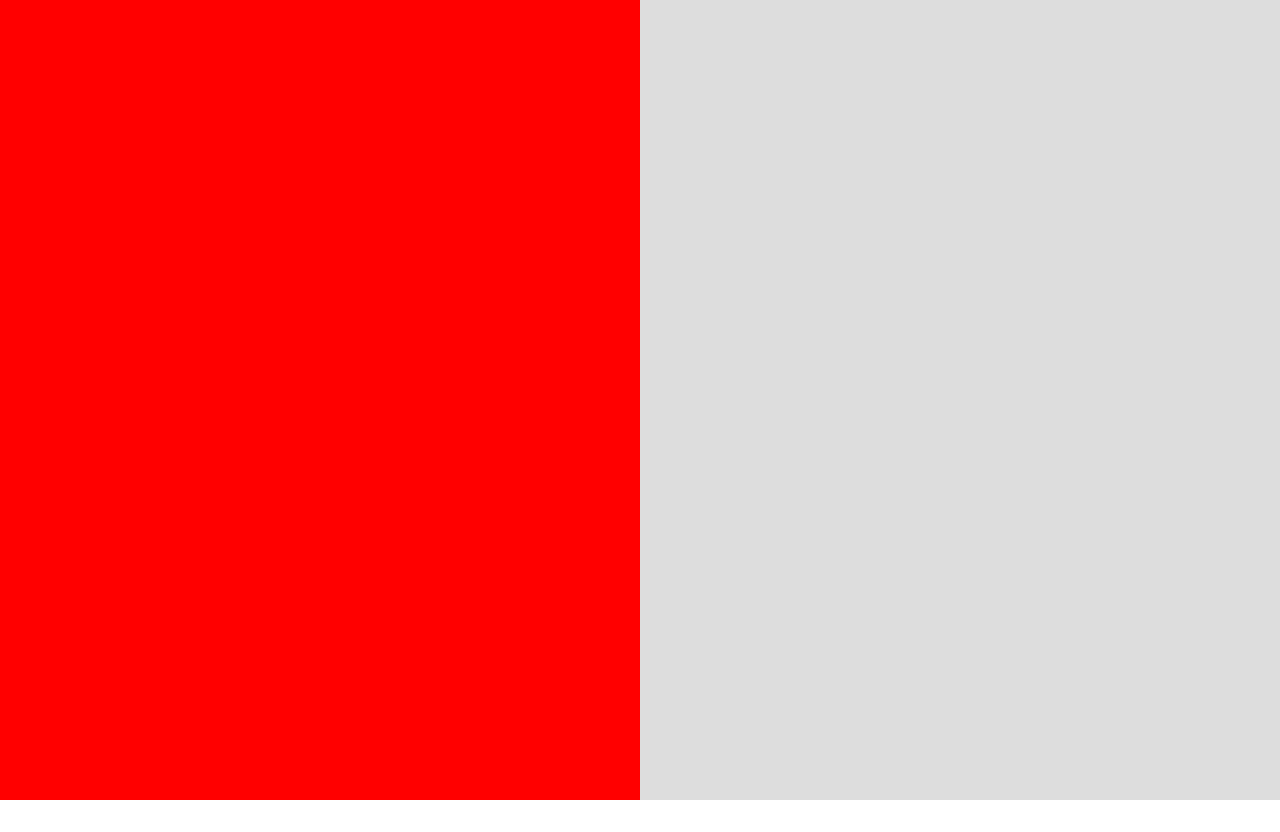
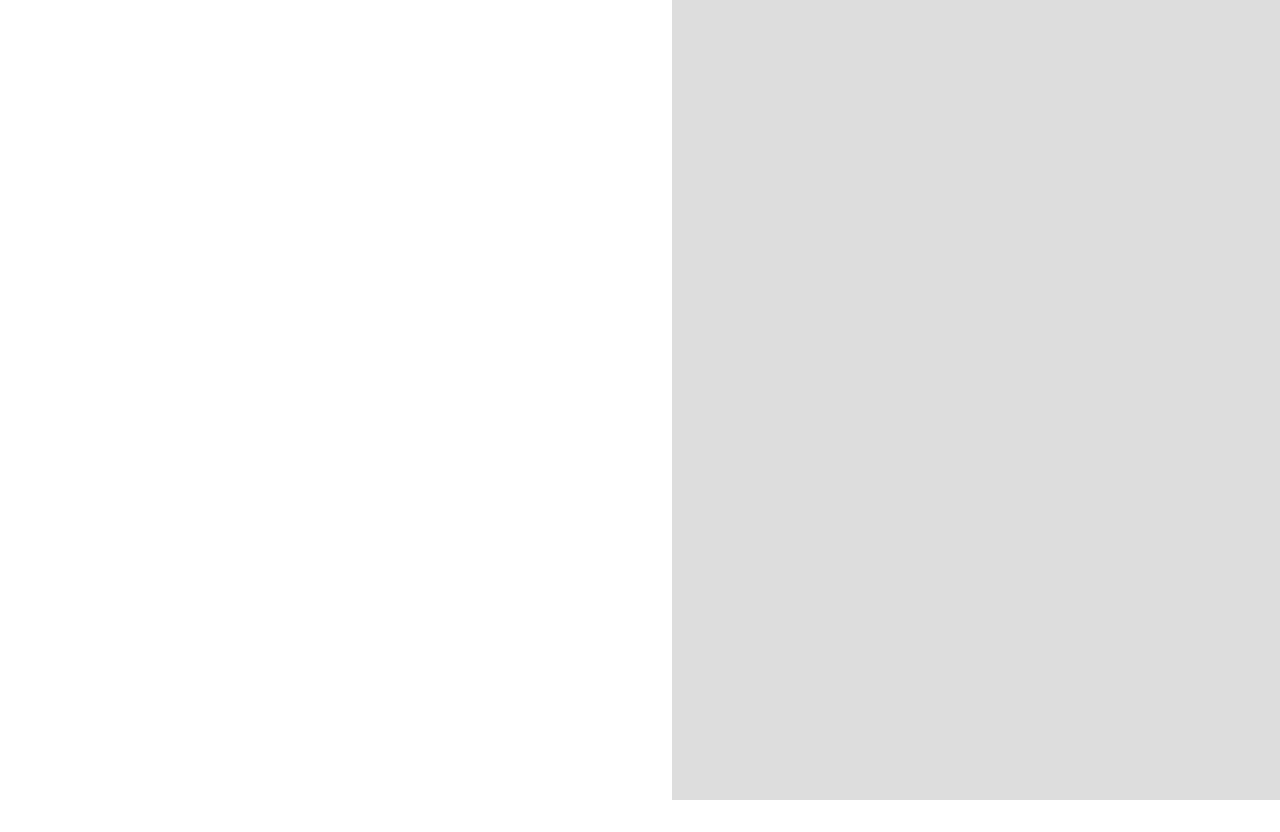
Before and after one commit to matthsena/isilang-webeditor, a Next.js app: page / in a window 1280 px wide. Before the commit the page ends 800 px from the top, so only its background shows below. Built offline with nearby package versions, Linux system fonts and the light colour scheme.

Commit message:
base para a criação de highlights

```diff
--- a/components/IsilangEditor.tsx
+++ b/components/IsilangEditor.tsx
@@ -1,7 +1,9 @@
-import { useState } from 'react'
+import { useState, useEffect } from 'react'
 import styled from "@emotion/styled";
+import { generateHighlight } from '../services/highlight'
 
 const EditorInput = styled.textarea`
+    font-family: sans-serif;
     padding: 1rem;
     position: absolute;
     width: calc(100% - 2rem);
@@ -13,19 +15,28 @@ const EditorInput = styled.textarea`
     outline: none;
     resize: none;
     font-size: 16px;
+    color: transparent;
+    caret-color: black;
 `
 
 const EditorHighlights = styled.div`
+    font-family: sans-serif;
+    padding: 1rem;
     position: absolute;
+    width: calc(100% - 2rem);
+    height: calc(100% - 2rem);
     width: 100%;
     height: 100%;
     z-index: 1;
-    background: red;
+    background: #fff;
+    white-space: pre-wrap;
+    font-size: 16px;
+    color: #000;
 `
-
 
 export default function IsiLangEditor() {
     const [plainText, setPlainText] = useState('')
+    const [highlightText, setHighlightText] = useState('')
 
     function checkTab(e: any) {
         const value = plainText;
@@ -41,10 +52,21 @@ export default function IsiLangEditor() {
         }
     }
 
+    useEffect(() => {
+        const code = generateHighlight(plainText)
+
+        setHighlightText(code)
+    }, [plainText])
+
+
     return (
         <>
-            <EditorInput value={plainText} onKeyDown={e => checkTab(e)} onChange={e => setPlainText(e.target.value)}></EditorInput>
-            <EditorHighlights></EditorHighlights>
+            <EditorInput spellCheck={false} value={plainText} onKeyDown={e => checkTab(e)} onChange={e => setPlainText(e.target.value)}></EditorInput>
+            <EditorHighlights
+                dangerouslySetInnerHTML={{
+                    __html: highlightText
+                }}>
+            </EditorHighlights>
         </>
     )
 }
--- /dev/null
+++ b/services/highlight.ts
@@ -0,0 +1,24 @@
+import {COLOR_CLASS, HIGHLIGHT_KEYS } from './highlightConfig'
+
+type ColorClasses = "a" | "b" | "c"
+
+const spanBuilder = (key: string, keyClass: ColorClasses): string => {
+    return `<span style='color: ${COLOR_CLASS[keyClass]}'>${key}</span>`
+}
+
+export const generateHighlight = (plainText: string): string => {
+    let code = plainText
+
+    HIGHLIGHT_KEYS.map(({key, keyClass}) => {
+        const regExp = new RegExp(`(${key}\\s|${key};)`, 'g')
+        const tokens = [...new Set(plainText.match(regExp))].map((e) => e.replace(";", ""))
+
+        if (tokens.length) {
+            tokens.map((token) => {
+                code = code.replaceAll(new RegExp(`${token}`, 'g'), spanBuilder(`${token}`, keyClass as ColorClasses))
+            })
+        }
+    })
+
+    return code;
+}
--- /dev/null
+++ b/services/highlightConfig.ts
@@ -0,0 +1,25 @@
+export const COLOR_CLASS = {
+    a: "#CF222E",
+    b: "#8250DF",
+    c: "#0550AE"
+}
+
+export const HIGHLIGHT_KEYS = [
+    {key: 'programa', keyClass: "a"},
+    {key: 'fimprog', keyClass: "a"},
+    {key: 'numero', keyClass: "a"},
+    {key: 'texto', keyClass: "a"},
+    {key: 'booleano', keyClass: "a"},
+    {key: 'se', keyClass: "a"},
+    {key: 'senao', keyClass: "a"},
+    {key: 'leia', keyClass: "b"},
+    {key: 'escreva', keyClass: "b"},
+    {key: 'log', keyClass: "b"},
+    {key: 'sqrt', keyClass: "b"},
+    {key: ' = ', keyClass: "c"},
+    {key: ' > ', keyClass: "c"},
+    {key: ' <= ', keyClass: "c"},
+    {key: ' >= ', keyClass: "c"},
+    {key: ' == ', keyClass: "c"},
+    {key: ' != ', keyClass: "c"},
+]
--- a/tsconfig.json
+++ b/tsconfig.json
@@ -1,6 +1,6 @@
 {
   "compilerOptions": {
-    "target": "es5",
+    "target": "ES2020",
     "lib": ["dom", "dom.iterable", "esnext"],
     "allowJs": true,
     "skipLibCheck": true,
@@ -11,7 +11,7 @@
     "module": "esnext",
     "moduleResolution": "node",
     "resolveJsonModule": true,
-    "isolatedModules": true,
+    "isolatedModules": false,
     "jsx": "preserve",
     "incremental": true
   },
```
